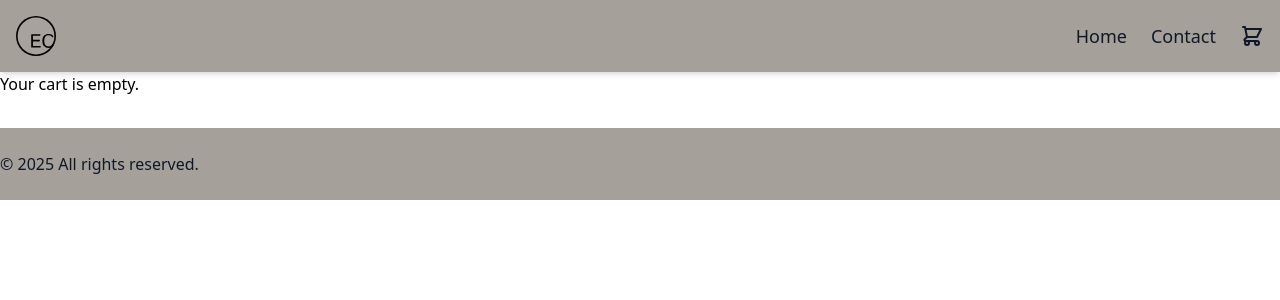
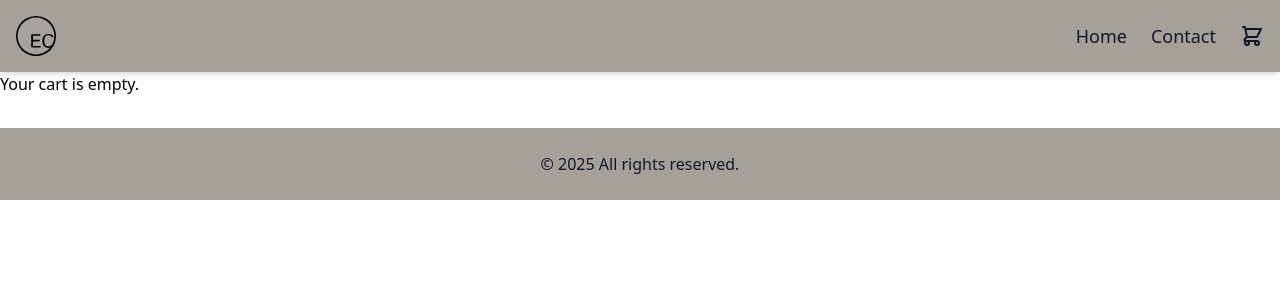
Before and after one commit to TrulsJohan/ca-react, a React (Vite) app: page /cart in a window 1280 px wide. Shown: the top 300 px of the page. Built offline with nearby package versions, Linux system fonts and the light colour scheme.

Commit message:
chore: header footer test

```diff
--- a/src/components/Layout/Footer.jsx
+++ b/src/components/Layout/Footer.jsx
@@ -1,8 +1,7 @@
-// components/Footer.js
 export function Footer() {
     return (
         <footer className="bg-stone-400 text-gray-900 py-6 mt-8 font-sans">
-            <div className="container mx-auto flex flex-col items-center justify-center gap-4 sm:flex-row sm:justify-between sm:gap-0">
+            <div className="container mx-auto flex flex-col items-center justify-center">
                 <p className="text-sm sm:text-base">
                     © {new Date().getFullYear()} All rights
                     reserved.
```
